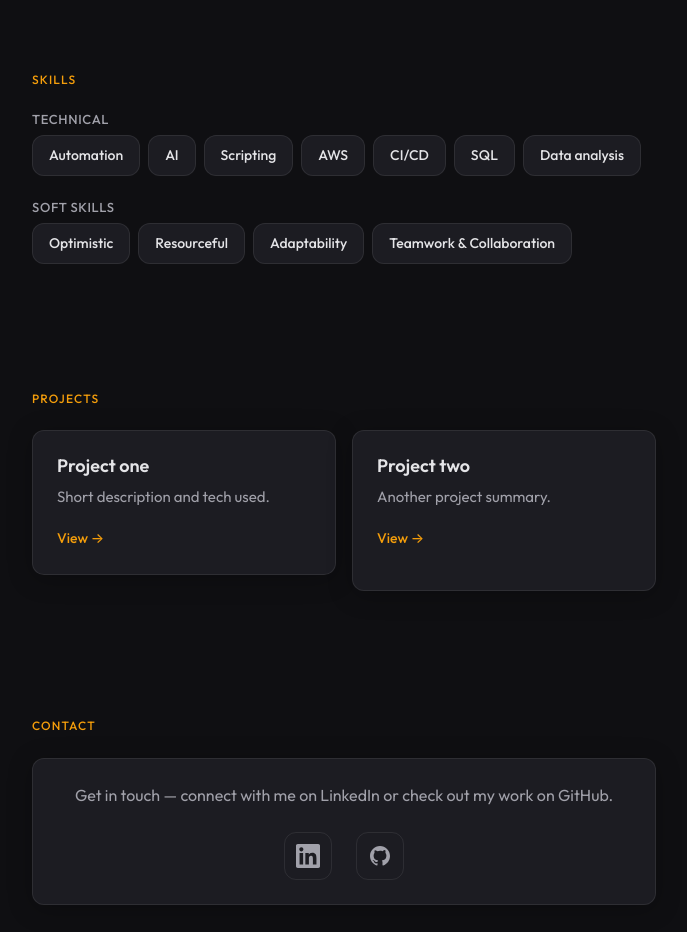
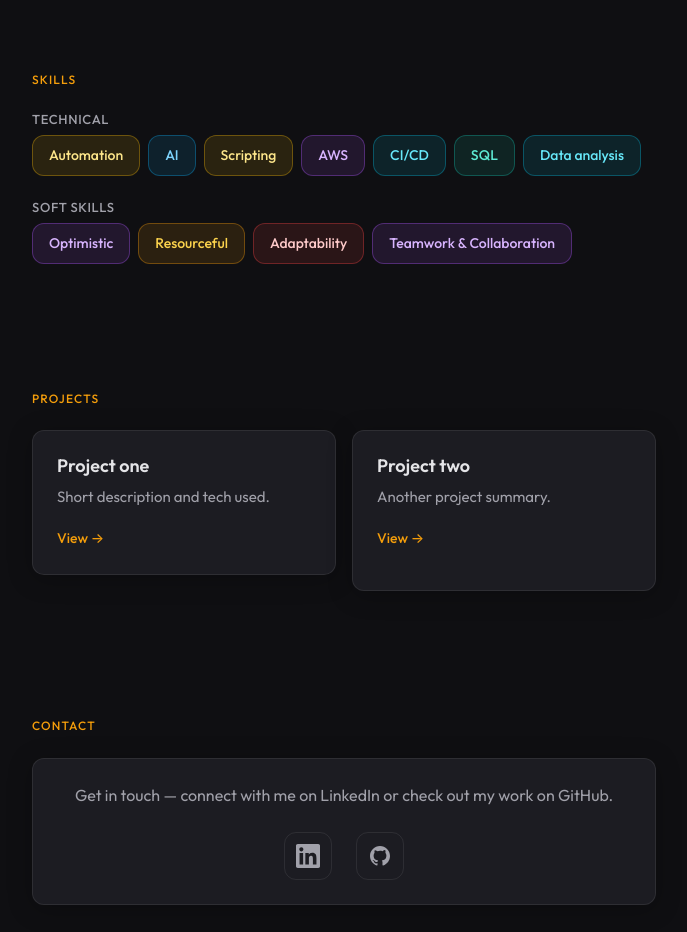
Before and after one commit to RotemGonen/My-Portfolio, a React (Vite) app: page / in a window 1280 px wide. Shown: the part 1460-2392 px from the top of the page, without its empty margins (296-983 px from the left). Built offline with nearby package versions, Linux system fonts and the light colour scheme.

Commit message:
Refactor Skills component to use dynamic styling for skill tags

```diff
--- a/src/components/Skills.css
+++ b/src/components/Skills.css
@@ -34,13 +34,16 @@
   padding: var(--space-sm) var(--space-md);
   font-size: 0.875rem;
   font-weight: 500;
-  color: var(--color-text);
-  background: var(--color-bg-card);
-  border: 1px solid var(--color-border);
+  color: var(--skill-text, var(--color-text));
+  background: var(--skill-bg, var(--color-bg-card));
+  border: 1px solid var(--skill-border, var(--color-border));
   border-radius: var(--radius-md);
+  transition: transform 0.15s ease, border-color 0.2s ease, color 0.2s ease,
+    background-color 0.2s ease;
 }
 
 .skill-tag:hover {
-  border-color: var(--color-accent);
-  color: var(--color-accent);
+  transform: translateY(-1px);
+  border-color: var(--skill-text, var(--color-accent));
+  color: var(--skill-text, var(--color-accent));
 }
--- a/src/components/Skills.jsx
+++ b/src/components/Skills.jsx
@@ -1,6 +1,21 @@
 import Section from './Section';
 import { useFadeIn } from '../hooks/useFadeIn';
 import './Skills.css';
+
+const SKILL_COLOR_PALETTE = [
+  { bg: 'rgba(14, 165, 233, 0.12)', border: 'rgba(14, 165, 233, 0.35)', text: '#7dd3fc' }, // sky
+  { bg: 'rgba(168, 85, 247, 0.12)', border: 'rgba(168, 85, 247, 0.35)', text: '#d8b4fe' }, // purple
+  { bg: 'rgba(34, 197, 94, 0.12)', border: 'rgba(34, 197, 94, 0.35)', text: '#86efac' }, // green
+  { bg: 'rgba(245, 158, 11, 0.12)', border: 'rgba(245, 158, 11, 0.35)', text: '#fcd34d' }, // amber
+  { bg: 'rgba(244, 63, 94, 0.12)', border: 'rgba(244, 63, 94, 0.35)', text: '#fda4af' }, // rose
+  { bg: 'rgba(99, 102, 241, 0.12)', border: 'rgba(99, 102, 241, 0.35)', text: '#c7d2fe' }, // indigo
+  { bg: 'rgba(20, 184, 166, 0.12)', border: 'rgba(20, 184, 166, 0.35)', text: '#5eead4' }, // teal
+  { bg: 'rgba(234, 179, 8, 0.12)', border: 'rgba(234, 179, 8, 0.35)', text: '#fde68a' }, // yellow
+  { bg: 'rgba(239, 68, 68, 0.12)', border: 'rgba(239, 68, 68, 0.35)', text: '#fecaca' }, // red
+  { bg: 'rgba(16, 185, 129, 0.12)', border: 'rgba(16, 185, 129, 0.35)', text: '#6ee7b7' }, // emerald
+  { bg: 'rgba(6, 182, 212, 0.12)', border: 'rgba(6, 182, 212, 0.35)', text: '#67e8f9' }, // cyan
+  { bg: 'rgba(251, 113, 133, 0.12)', border: 'rgba(251, 113, 133, 0.35)', text: '#fecdd3' }, // pink
+];
 
 const TECHNICAL_SKILLS = [
   'Automation',
@@ -19,6 +34,32 @@ const SOFT_SKILLS = [
   'Teamwork & Collaboration',
 ];
 
+function hashStringToIndex(value, modulo) {
+  let hash = 0;
+  for (let i = 0; i < value.length; i++) {
+    hash = (hash * 31 + value.charCodeAt(i)) >>> 0;
+  }
+  return modulo === 0 ? 0 : hash % modulo;
+}
+
+function SkillTag({ label }) {
+  const idx = hashStringToIndex(label, SKILL_COLOR_PALETTE.length);
+  const c = SKILL_COLOR_PALETTE[idx];
+
+  return (
+    <span
+      className="skill-tag"
+      style={{
+        '--skill-bg': c.bg,
+        '--skill-border': c.border,
+        '--skill-text': c.text,
+      }}
+    >
+      {label}
+    </span>
+  );
+}
+
 function SkillsGroup({ title, skills }) {
   const [groupRef, isVisible] = useFadeIn({ rootMargin: '0px 0px -30px 0px' });
 
@@ -27,9 +68,7 @@ function SkillsGroup({ title, skills }) {
       <h3 className="skills-group-title">{title}</h3>
       <div className="skills-wrap">
         {skills.map((skill, i) => (
-          <span key={i} className="skill-tag">
-            {skill}
-          </span>
+          <SkillTag key={`${title}-${i}`} label={skill} />
         ))}
       </div>
     </div>
```
